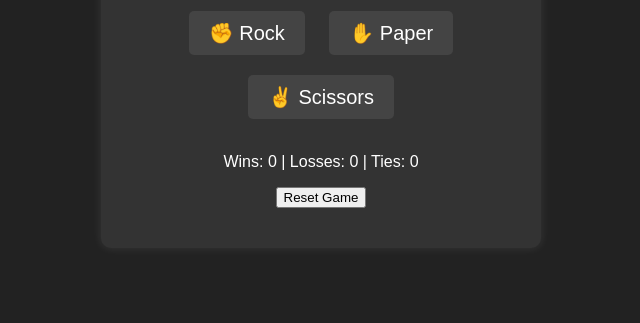
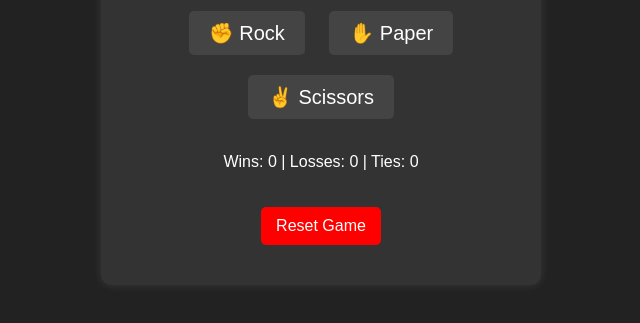
Before and after one commit to BrxwnSugxr/rock-paper-scissors-js, a plain HTML site: page index.html in a window 1280 px wide. Shown: the part 119-442 px from the top of the page, without its empty margins (319-959 px from the left). Drawn offline with Linux system fonts and the light colour scheme.

Commit message:
css styling complete

```diff
--- a/styles/main.css
+++ b/styles/main.css
@@ -55,9 +55,17 @@ body{
 
 /*Reset Button*/
 .reset-btn {
-
+    margin-top: 20px;
+    padding: 10px 15px;
+    font-size: 16px;
+    background:red;
+    border:none;
+    color: white;
+    cursor: pointer;
+    border-radius: 5px;
+    transition: background 0.3s;
 }
 /*ResetButton Hover */
 .reset-btn:hover{
-
+    background:darkred;
 }
```
